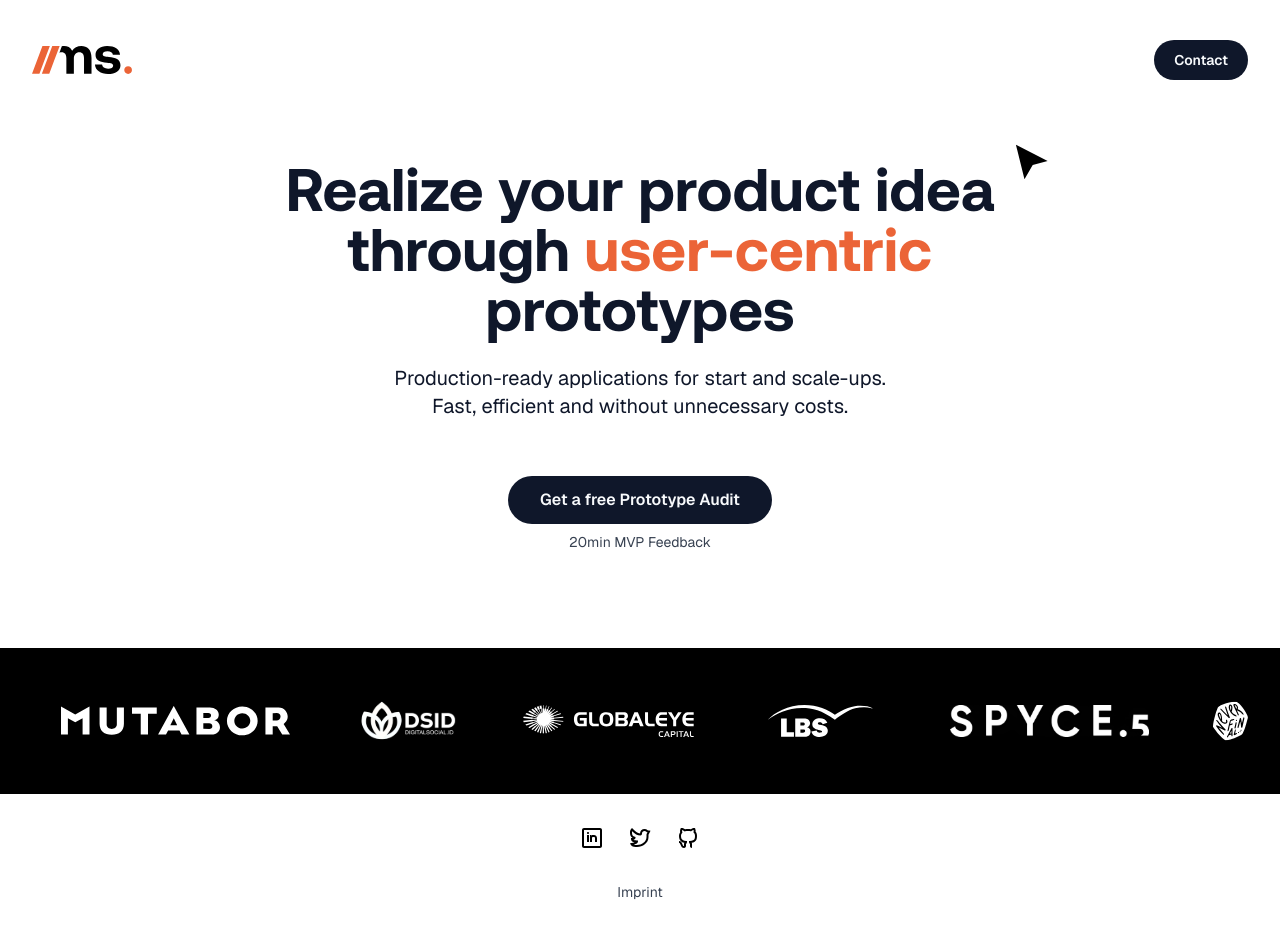
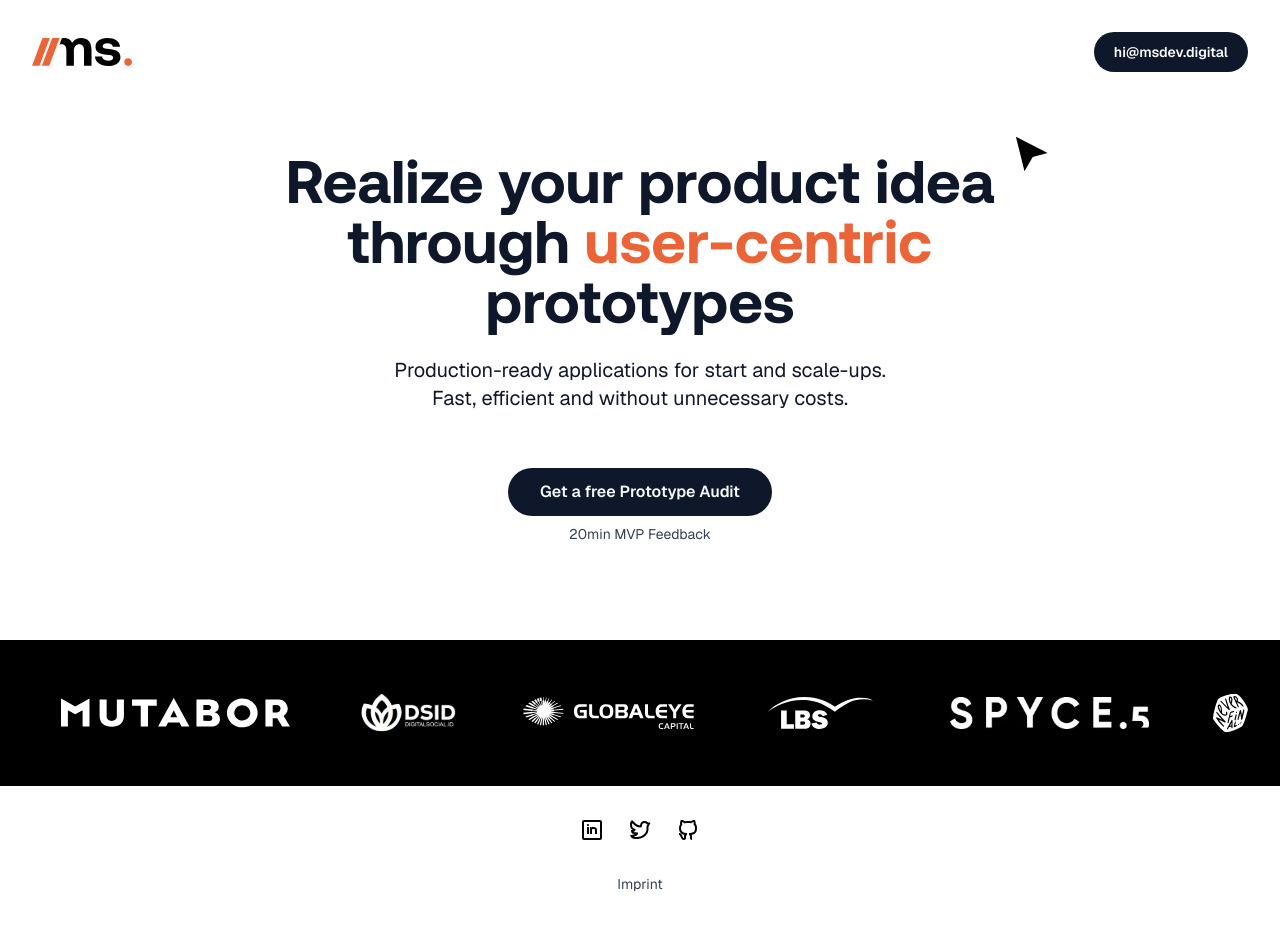
Before and after one commit to marvin-splitt/msdev.digital, a Next.js app: page / in a window 1280 px wide. Before the commit the page ends 902 px from the top, so only its background shows below. Built offline with nearby package versions, Linux system fonts and the light colour scheme.

Commit message:
chore: move header and footer to separate components

```diff
--- a/app/layout.tsx
+++ b/app/layout.tsx
@@ -4,6 +4,8 @@ import "./globals.css";
 import { aeonik } from "@/font/fonts";
 import Script from "next/script";
 import { SpeedInsights } from "@vercel/speed-insights/next";
+import { Header } from "@/components/header";
+import { Footer } from "@/components/footer";
 
 export const metadata: Metadata = {
   title: "Marvin Splitt - Product Developer",
@@ -27,8 +29,10 @@ export default function RootLayout({
         />
       </head>
 
-      <body className="min-h-screen w-full">
-        {children}
+      <body className="min-h-screen w-full py-8">
+        <Header />
+        <main>{children}</main>
+        <Footer />
         <SpeedInsights />
       </body>
     </html>
--- a/app/page.tsx
+++ b/app/page.tsx
@@ -1,9 +1,7 @@
 import Image from "next/image";
-import { Button } from "@/components/button";
 import { LogoSection } from "@/components/logo-section";
 import { HeroSection } from "@/components/hero-section";
 
-import Logo from "@/public/logos/msdev-logo.svg";
 // Icons
 import Link from "next/link";
 import GitHub from "@/public/icons/github.svg";
@@ -13,24 +11,6 @@ import LinkedIn from "@/public/icons/linkedin.svg";
 export default function Home() {
   return (
     <>
-      <header className="flex flex-row justify-between pt-10 items-center container">
-        <div>
-          <Image
-            src={Logo}
-            height={100}
-            width={100}
-            alt="Logo msdev.digital - Marvin Splitt"
-            priority
-          />
-          <span className="sr-only">Marvin Splitt</span>
-        </div>
-        <Button asChild size="wide" className="rounded-3xl">
-          <Link href="mailto:marvin@msdev.digital" className="font-semibold">
-            Contact
-          </Link>
-        </Button>
-      </header>
-      <main>
       <HeroSection />
       <LogoSection />
       <div className="flex flex-row justify-center gap-6 mt-8 items-center">
@@ -44,18 +24,6 @@ export default function Home() {
           <Image src={GitHub} height={24} width={24} alt="GitHub" />
         </Link>
       </div>
-      </main>
-      <footer className="flex flex-row justify-center items-center gap-4 mt-8">
-        <Link href="/imprint" className="text-gray-700 text-sm">
-          Imprint
-        </Link>
-        {/* <Link
-          href="/privacy"
-          className="text-gray-700 text-sm"
-        >
-          Privacy
-        </Link> */}
-      </footer>
     </>
   );
 }
--- /dev/null
+++ b/components/footer.tsx
@@ -0,0 +1,17 @@
+import Link from "next/link";
+
+export const Footer: React.FC = () => {
+  return (
+    <footer className="flex flex-row justify-center items-center gap-4 mt-8">
+      <Link href="/imprint" className="text-gray-700 text-sm">
+        Imprint
+      </Link>
+      {/* <Link
+          href="/privacy"
+          className="text-gray-700 text-sm"
+        >
+          Privacy
+        </Link> */}
+    </footer>
+  );
+};
--- /dev/null
+++ b/components/header.tsx
@@ -0,0 +1,26 @@
+import Image from "next/image";
+import { Button } from "./button";
+import Link from "next/link";
+import Logo from "@/public/logos/msdev-logo.svg";
+
+export const Header: React.FC = () => {
+  return (
+    <header className="flex flex-row justify-between items-center container">
+      <div>
+        <Image
+          src={Logo}
+          height={100}
+          width={100}
+          alt="Logo msdev.digital - Marvin Splitt"
+          priority
+        />
+        <span className="sr-only">Marvin Splitt</span>
+      </div>
+      <Button asChild size="wide" className="rounded-3xl">
+        <Link href="mailto:hi@msdev.digital" className="font-semibold">
+          hi@msdev.digital
+        </Link>
+      </Button>
+    </header>
+  );
+};
--- a/components/hero-section.tsx
+++ b/components/hero-section.tsx
@@ -16,8 +16,8 @@ export const HeroSection: React.FC = () => {
           <br /> prototypes
         </h1>
         <p className="max-w-3xl text-center lg:text-xl mt-6">
-          Production-ready applications for start and scale-ups.
-          <br />
+          Production-ready applications for start and scale-ups.{" "}
+          <br className="hidden xs:block" />
           Fast, efficient and without unnecessary costs.
         </p>
         <Image
```
Lines whose indentation alone changed are shown as unchanged.
